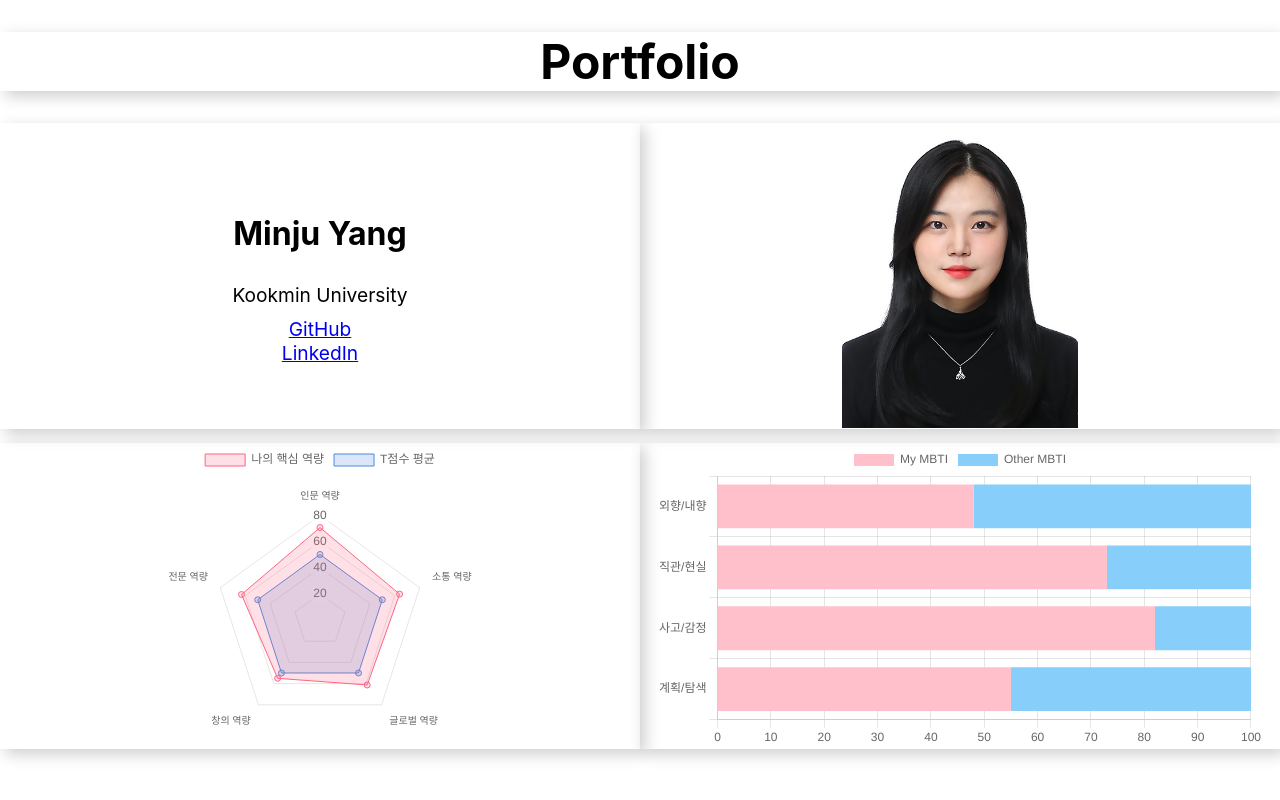
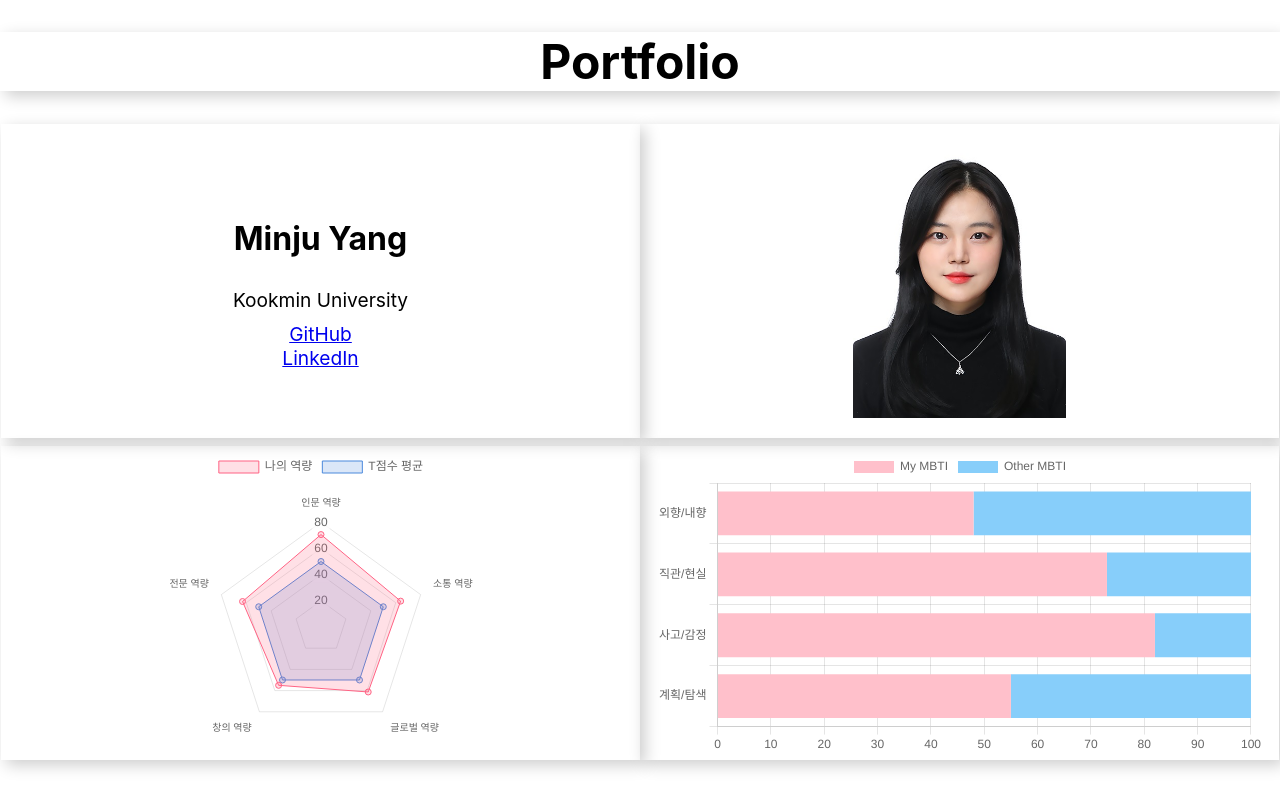
Before and after one commit to alswn0558/portfolio, a React (Create React App) app in the folder frontend/: page / in a window 1280 px wide. Built offline with nearby package versions, Linux system fonts and the light colour scheme.

Commit message:
사진 비율 수정

```diff
--- a/frontend/src/App.js
+++ b/frontend/src/App.js
@@ -10,6 +10,7 @@ const ChartWrapper = styled.div`
   justify-content: center;
   align-items: flex-start;
   height: 40vh;
+  padding: 1px;
 `;
 
 const ChartContainer = styled.div`
@@ -17,7 +18,7 @@ const ChartContainer = styled.div`
   flex: 1;
   width: 65%;
   height: 95%;
-  padding: 1px;
+  padding: 5px;
   box-shadow: 5px 5px 15px rgba(0, 0, 0, 0.2);
   justify-content: center;
   align-items: center;
@@ -32,8 +33,8 @@ const Title = styled.h1`
 `;
 
 const Image = styled.img`
-  max-width: 100%;
-  max-height: 100%;
+  max-width: 90%;
+  max-height: 90%;
 `;
 
 const Information = styled.div`
--- a/frontend/src/components/RadarChart.js
+++ b/frontend/src/components/RadarChart.js
@@ -14,7 +14,7 @@ const RadarChart = (props) => {
         labels: ["인문 역량", "소통 역량", "글로벌 역량", "창의 역량", "전문 역량"],
         datasets: [
           {
-            label: "나의 핵심 역량",
+            label: "나의 역량",
             data: [70.56, 63.92, 61.31, 55.03, 62.98],  // 이 부분 DB에서 가져와야 됨
             backgroundColor: "rgba(255, 99, 132, 0.2)",
             borderColor: "rgba(255, 99, 132, 1)",
```
